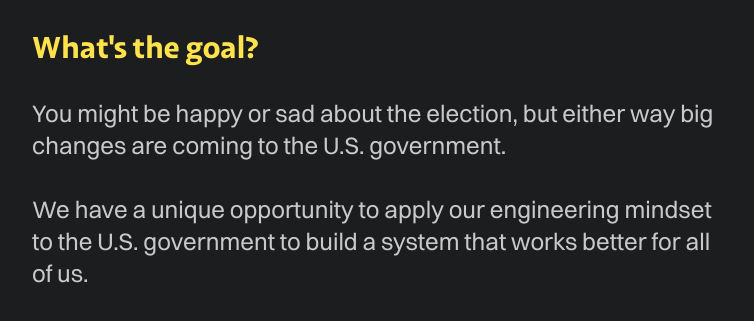
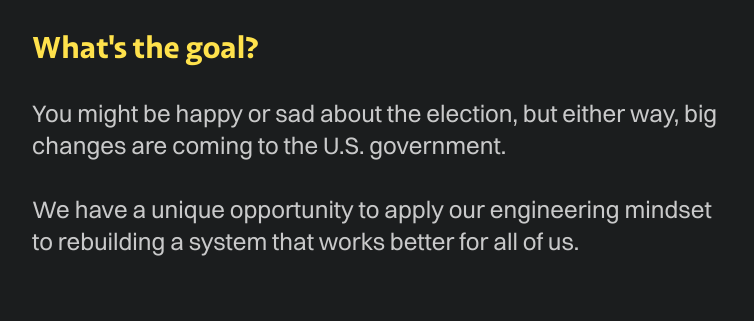
Before and after one commit to front-seat/frontseat.org, an Astro site: page /trumpdoge in a window 1280 px wide. Shown: the part 948-1269 px from the top of the page, without its empty margins (258-1012 px from the left). Built offline with nearby package versions, Linux system fonts and the light colour scheme; Astro itself is replaced by a stand-in of ours.

Commit message:
Update index.astro

```diff
--- a/src/pages/trumpdoge/index.astro
+++ b/src/pages/trumpdoge/index.astro
@@ -48,12 +48,12 @@ import Page from "../../layouts/Page.astro";
         What's the goal?
       </p>
      <p>
-        You might be happy or sad about the election, but either way big
+        You might be happy or sad about the election, but either way, big
         changes are coming to the U.S. government.
       </p>
       <p>
         We have a unique opportunity to apply our engineering mindset
-        to the U.S. government to build a system that works better for all of us.
+        to rebuilding a system that works better for all of us.
       </p>
     </div>
   </div>
```
